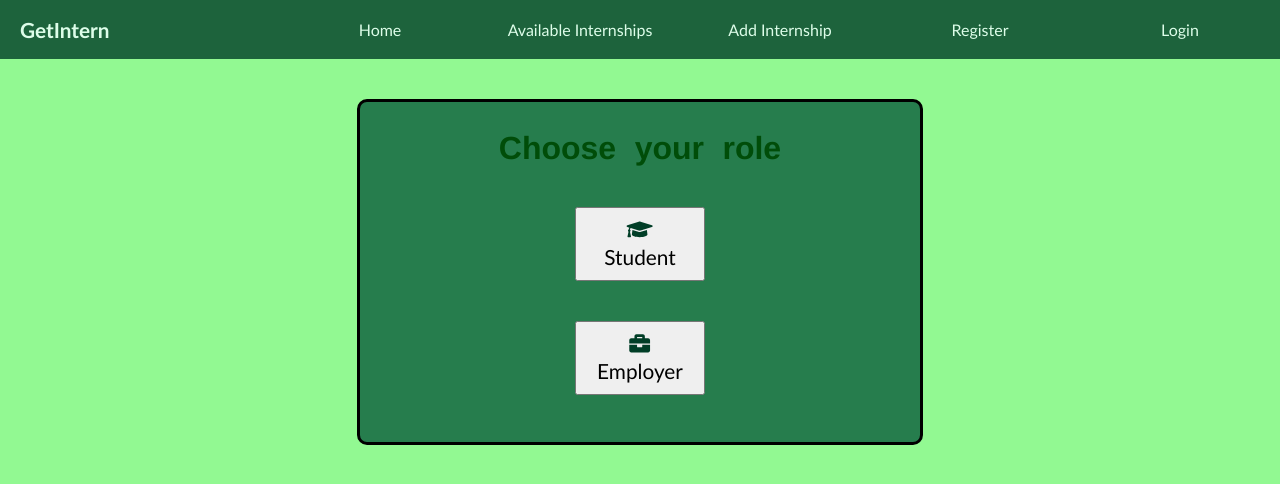
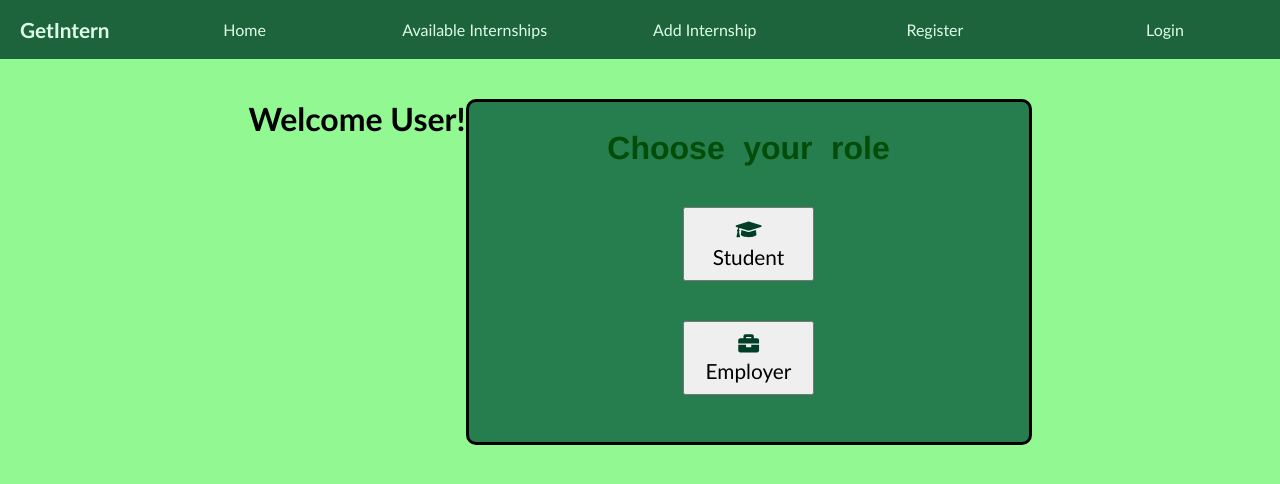
Before and after one commit to Shivamagr1812/GetInt, a React (Create React App) app in the folder client/: page / in a window 1280 px wide. Shown: the top 484 px of the page. Built offline with nearby package versions, Linux system fonts and the light colour scheme.

Commit message:
welcome added

```diff
--- a/client/src/App.css
+++ b/client/src/App.css
@@ -9,6 +9,7 @@ body{
 }
 
 nav{
+  width: 100%;
   background-color: #013E27;
   display: flex;
   justify-content: space-between;
@@ -20,6 +21,7 @@ nav{
 }
 
 .navbar{
+  width: 100%;
   display: flex;
   list-style-type: none;
 }
--- a/client/src/Home.js
+++ b/client/src/Home.js
@@ -17,6 +17,7 @@ const Home = ()=>{
 
     return (
         <div className="homePage">
+            <h1 className="welcome">Welcome User!</h1>
             <div className="dialogBox">
                 <header><h1>Choose your role</h1></header>
                 <div className="option">
```
